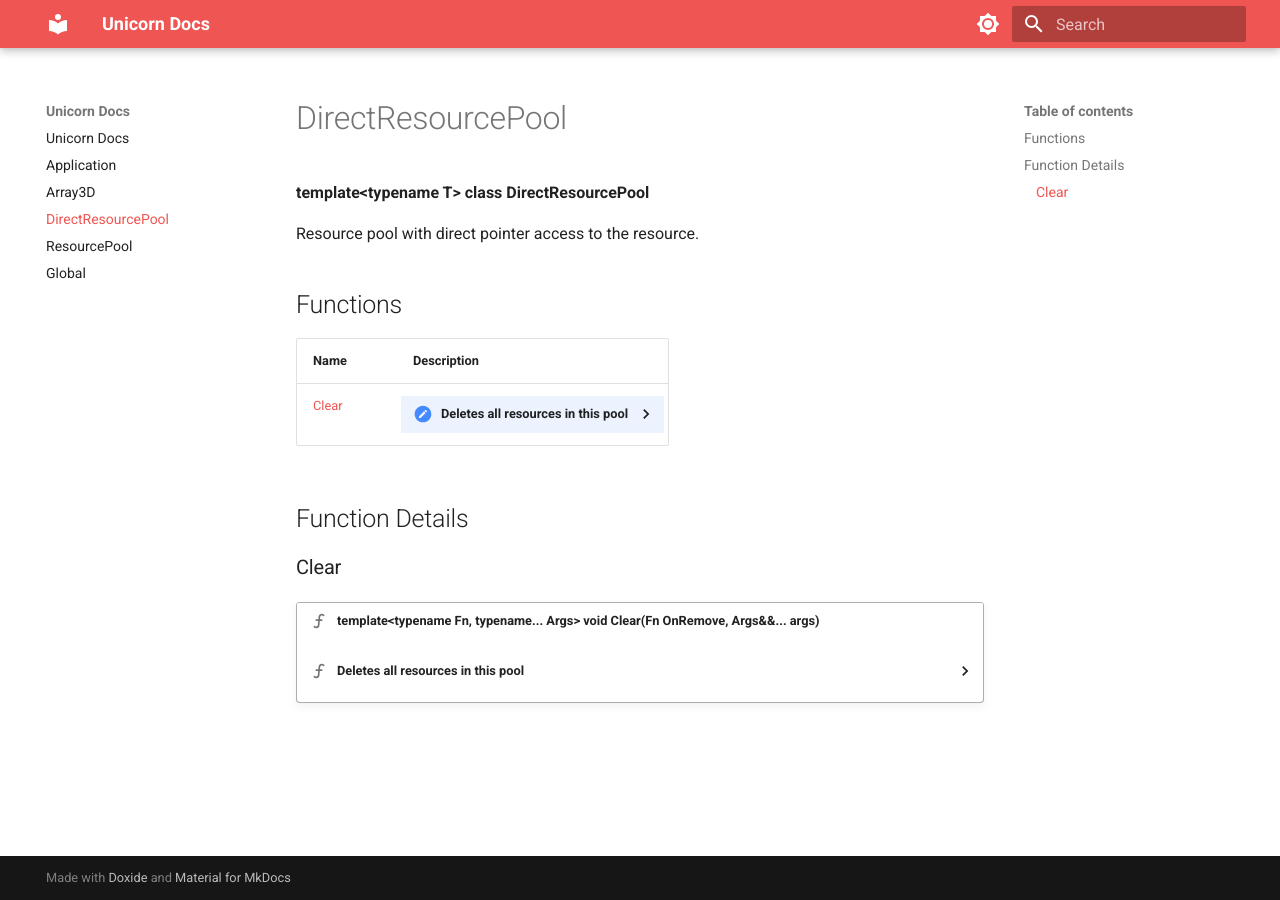
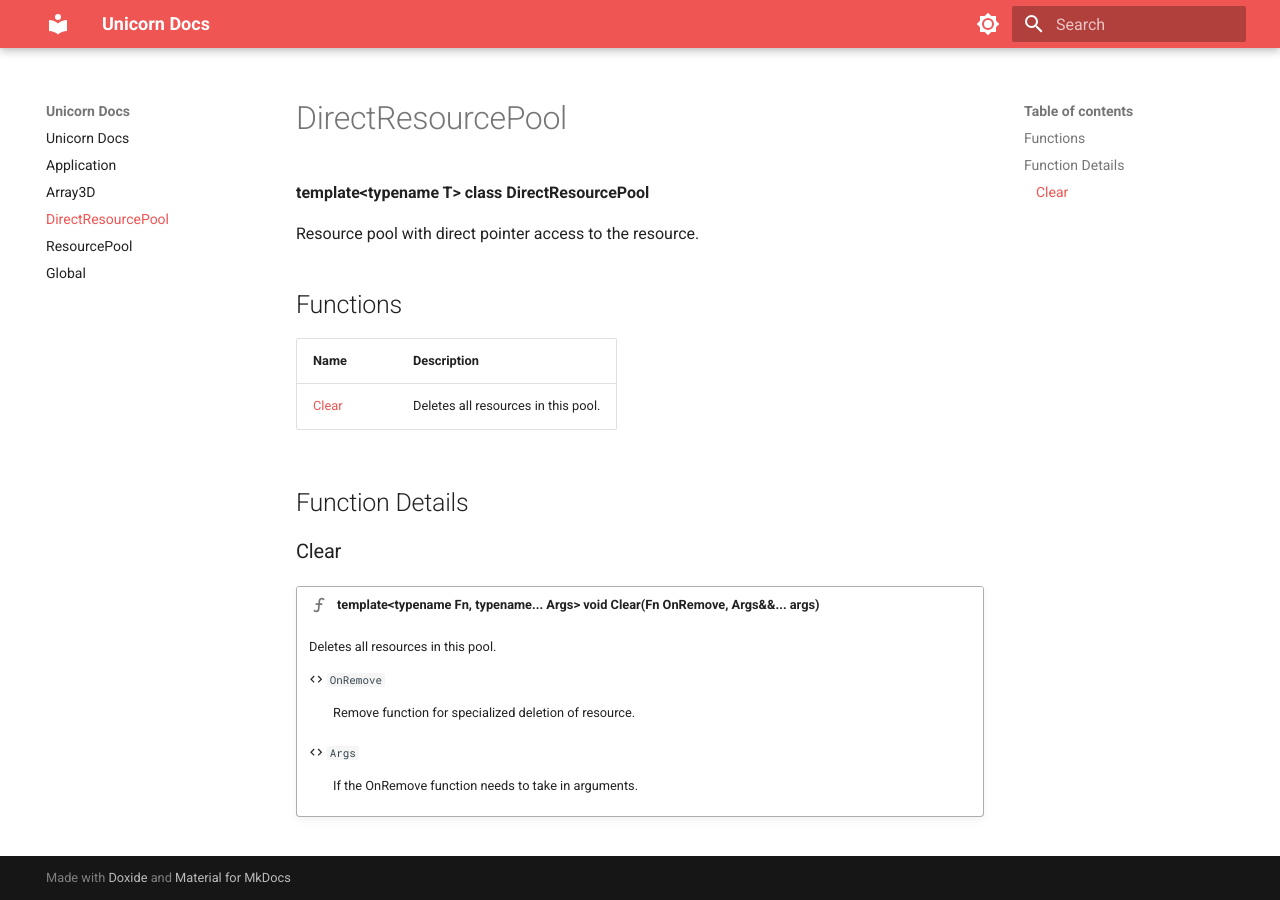
Before and after one commit to Pringman990/UnicornDocs, an MkDocs documentation site: the page built from docs/DirectResourcePool.md, in a window 1280 px wide. Built offline with MkDocs 1.6.1 and Material for MkDocs 9.7.7, drawn with Linux system fonts in a browser that asks for light colours; comment, search, counter and statistics services are not loaded.

Commit message:
fixed issues with resourcepool page

```diff
--- a/docs/DirectResourcePool.md
+++ b/docs/DirectResourcePool.md
@@ -14,17 +14,18 @@ Resource pool with direct pointer access to the resource.
 
 | Name | Description |
 | ---- | ----------- |
-| [Clear](#Clear) | <summary> Deletes all resources in this pool </summary> <typeparam name="...Args"></typeparam> <param name="Handle"></param> <param name="OnRemove"></param> <param name="...args"></param>  |
+| [Clear](#Clear) | Deletes all resources in this pool. |
 
 ## Function Details
 
 ### Clear<a name="Clear"></a>
 !!! function "template&lt;typename Fn, typename... Args&gt; void Clear(Fn OnRemove, Args&amp;&amp;... args)"
 
-    <summary>
-    Deletes all resources in this pool
-    </summary>
-    <typeparam name="...Args"></typeparam>
-    <param name="Handle"></param>
-    <param name="OnRemove"></param>
-    <param name="...args"></param>
+    Deletes all resources in this pool.
+
+
+    :material-code-tags: `OnRemove`
+    :    Remove function for specialized deletion of resource.
+
+    :material-code-tags: `Args`
+    :    If the OnRemove function needs to take in arguments.
```
Also changed, not shown: docs/ResourcePool.md (+21 -0 lines).
